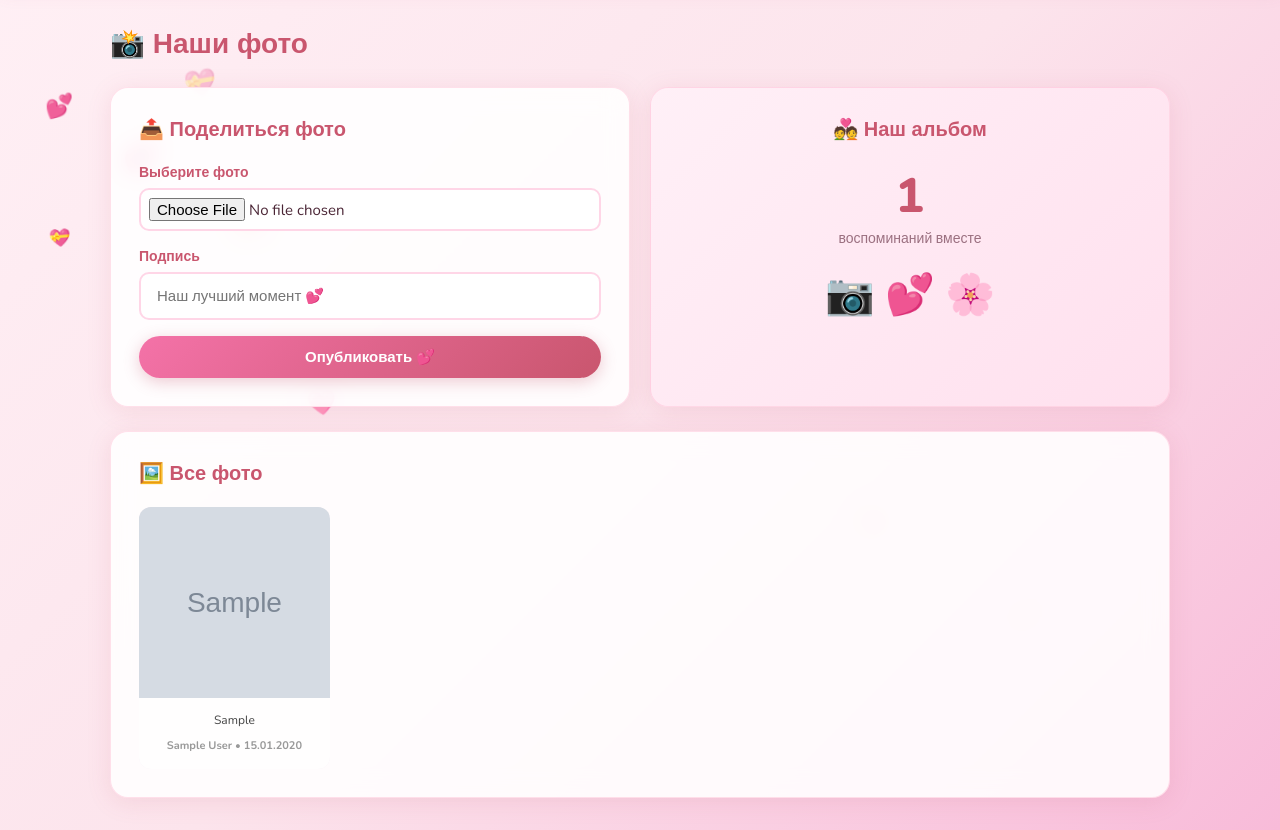
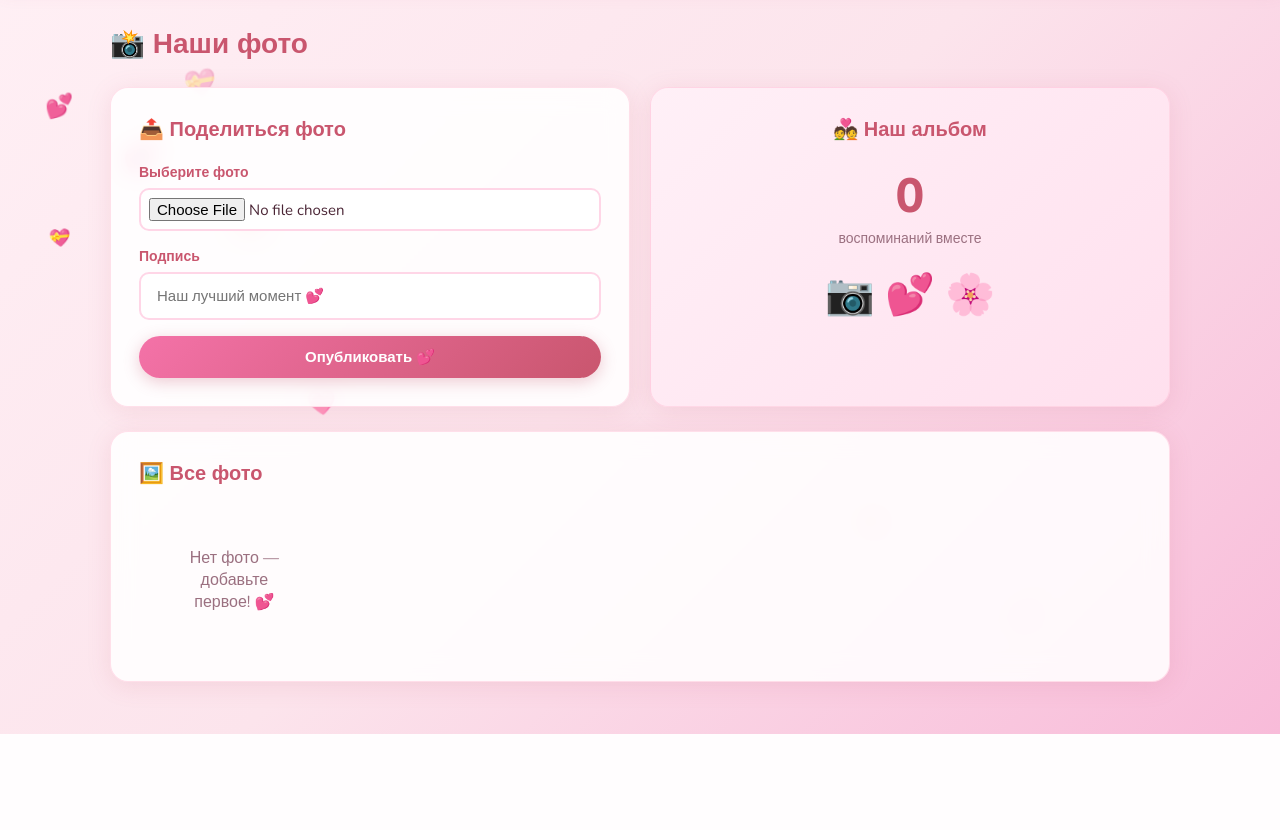
Before and after one commit to liubovtolka4eva-collab/2gether, a Flask app: page /photos in a window 1280 px wide. Shown: the part 66-896 px from the top of the page. After the commit the page ends 800 px from the top, so only its background shows below. Run offline with Flask 3, Linux system fonts and the light colour scheme; a user stored in the database is signed in; tables that the repository leaves empty hold one stand-in row (values such as "Sample post"); grey boxes marked "Sample" are stand-in pictures.

Commit message:
Update photos.html

```diff
--- a/templates/photos.html
+++ b/templates/photos.html
@@ -124,7 +124,14 @@ async function loadPhotos() {
     document.getElementById('photoCount').textContent = '0';
     return;
   }
-  grid.innerHTML = photos.map(p => `
+
+  const valid = photos.filter(p => p.url && p.url.startsWith('data:'));
+  if (!valid.length) {
+    grid.innerHTML = '<p style="text-align:center;color:var(--text-light);padding:40px">Нет фото — добавьте первое! 💕</p>';
+    document.getElementById('photoCount').textContent = '0';
+    return;
+  }
+  grid.innerHTML = valid.map(p => `
     <div class="photo-card"
       onmouseover="this.querySelector('.photo-delete').style.display='flex'"
       onmouseout="this.querySelector('.photo-delete').style.display='none'">
@@ -136,7 +143,7 @@ async function loadPhotos() {
       </div>
     </div>
   `).join('');
-  document.getElementById('photoCount').textContent = photos.length;
+  document.getElementById('photoCount').textContent = valid.length;
 }
 
 window.addEventListener('load', () => { loadPhotos(); });
```
